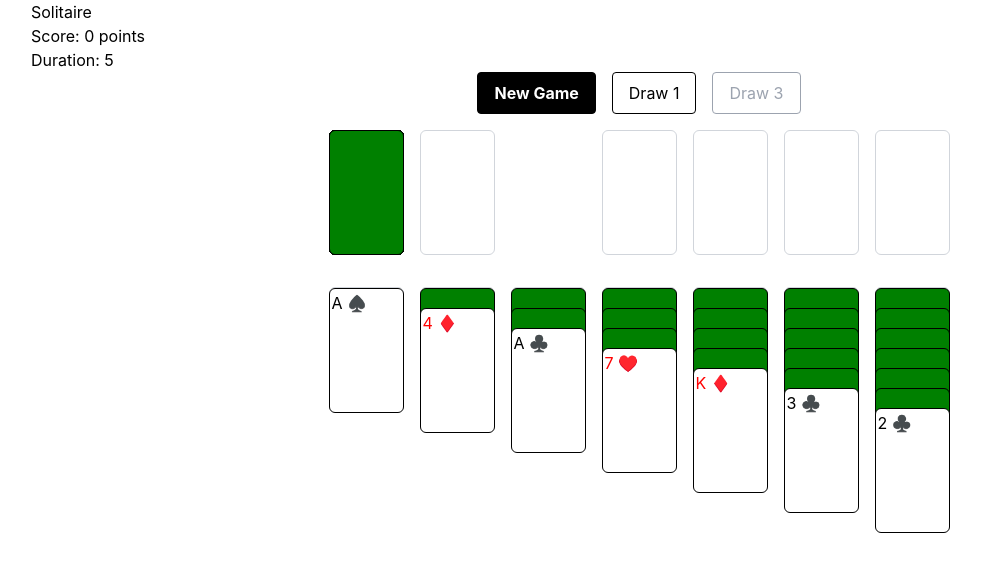
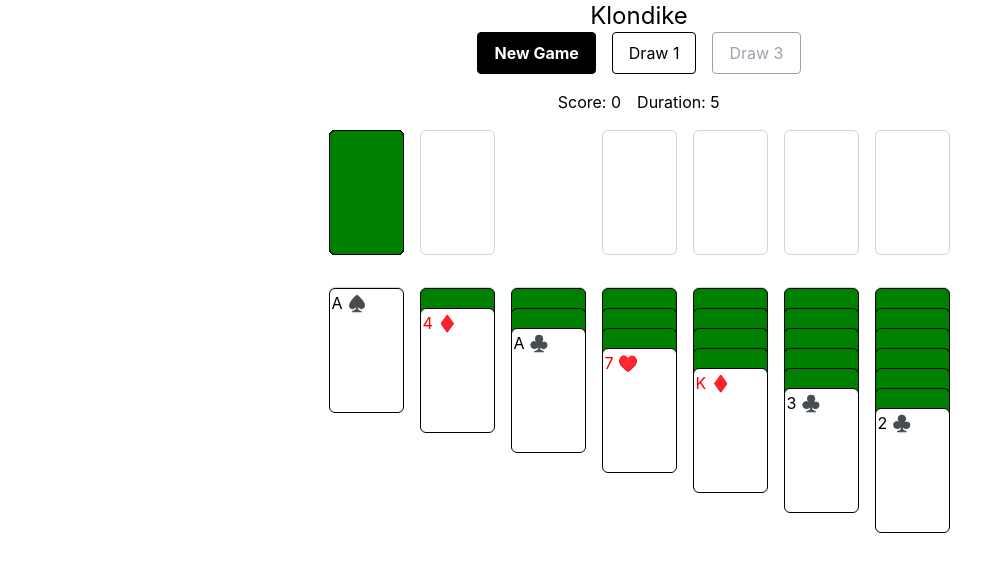
Before and after one commit to brhue/klondike, a React (Vite) app: page / in a window 1280 px wide. Shown: the top 572 px of the page, without its empty margins (1-982 px from the left). Built offline with nearby package versions, Linux system fonts and the light colour scheme.

Commit message:
Change draw mode to a prop

```diff
--- a/src/App.jsx
+++ b/src/App.jsx
@@ -1,11 +1,15 @@
 import { useState, useEffect } from 'react'
 import KlondikeSolitaire from './KlondikeSolitaire'
 import { useLocalStorage } from './utils/hooks'
+import Button from './Button'
 
 function App() {
   let [scores, setScores] = useLocalStorage('klondike:scores', {
     drawOne: [],
     drawThree: [],
+  })
+  let [settings, setSettings] = useLocalStorage('klondike:settings', {
+    drawMode: 3,
   })
   let [version, setVersion] = useState(0)
 
@@ -22,7 +26,45 @@ function App() {
             drawThree: [score, ...s.drawThree.slice(-9)],
           }
     })
-  return <KlondikeSolitaire key={version} updateScores={addScore} scores={scores} onNewGame={reset} />
+  return (
+    <>
+      <h1 className="text-center text-2xl">Klondike</h1>
+      <div className="flex justify-center gap-4 mb-4">
+        <Button onClick={reset} className="bg-black hover:bg-zinc-800 text-white font-bold">
+          New Game
+        </Button>
+        <Button
+          onClick={(e) => {
+            setSettings((s) => {
+              return { ...s, drawMode: 1 }
+            })
+            reset()
+          }}
+          disabled={settings.drawMode === 1}
+        >
+          Draw 1
+        </Button>
+        <Button
+          onClick={(e) => {
+            setSettings((s) => {
+              return { ...s, drawMode: 3 }
+            })
+            reset()
+          }}
+          disabled={settings.drawMode === 3}
+        >
+          Draw 3
+        </Button>
+      </div>
+      <KlondikeSolitaire
+        key={version}
+        updateScores={addScore}
+        scores={scores}
+        onNewGame={reset}
+        initialDrawMode={settings.drawMode}
+      />
+    </>
+  )
 }
 
 export default App
--- a/src/KlondikeSolitaire.jsx
+++ b/src/KlondikeSolitaire.jsx
@@ -103,7 +103,7 @@ function Card({ rank, suit, style, faceUp, id, isSelected, handleDoubleClick })
   )
 }
 
-function createInitialState() {
+function createInitialState(initialDrawMode) {
   let deck = []
   let i = 1
   Object.keys(ranks).forEach((rank) => {
@@ -119,7 +119,7 @@ function createInitialState() {
   shuffle(deck)
 
   let state = {
-    drawMode: 3,
+    drawMode: initialDrawMode,
     score: 0,
     foundations: [[], [], [], []],
     waste: [],
@@ -276,8 +276,8 @@ function klondikeReducer(state, action) {
   throw Error('Unknown action: ' + action.type)
 }
 
-function KlondikeSolitaire({ scores, updateScores, onNewGame }) {
-  let [state, dispatch] = useReducer(klondikeReducer, null, createInitialState)
+function KlondikeSolitaire({ scores, updateScores, onNewGame, initialDrawMode }) {
+  let [state, dispatch] = useReducer(klondikeReducer, initialDrawMode, createInitialState)
 
   let [selectedCard, setSelectedCard] = useState()
 
@@ -330,30 +330,9 @@ function KlondikeSolitaire({ scores, updateScores, onNewGame }) {
           New Game
         </Button>
       </GameOverModal>
-      <h1>Solitaire</h1>
-      <h2>Score: {score} points</h2>
-      <h2>Duration: {duration}</h2>
-      <div className="flex justify-center gap-4 mb-4">
-        <Button onClick={onNewGame} className="bg-black hover:bg-zinc-800 text-white font-bold">
-          New Game
-        </Button>
-        <Button
-          onClick={(e) => {
-            dispatch({ type: 'change_draw_mode', value: 1 })
-          }}
-          disabled={drawMode === 1}
-        >
-          Draw 1
-        </Button>
-        <Button
-          onClick={(e) => {
-            dispatch({ type: 'change_draw_mode', value: 3 })
-          }}
-          disabled={drawMode === 3}
-        >
-          Draw 3
-        </Button>
-      </div>
+      <p className="flex gap-4 justify-center mb-4">
+        <span>Score: {score}</span> <span className="tabular-nums">Duration: {duration}</span>
+      </p>
       <div
         className="play-area select-none"
         onClick={(e) => {
```
